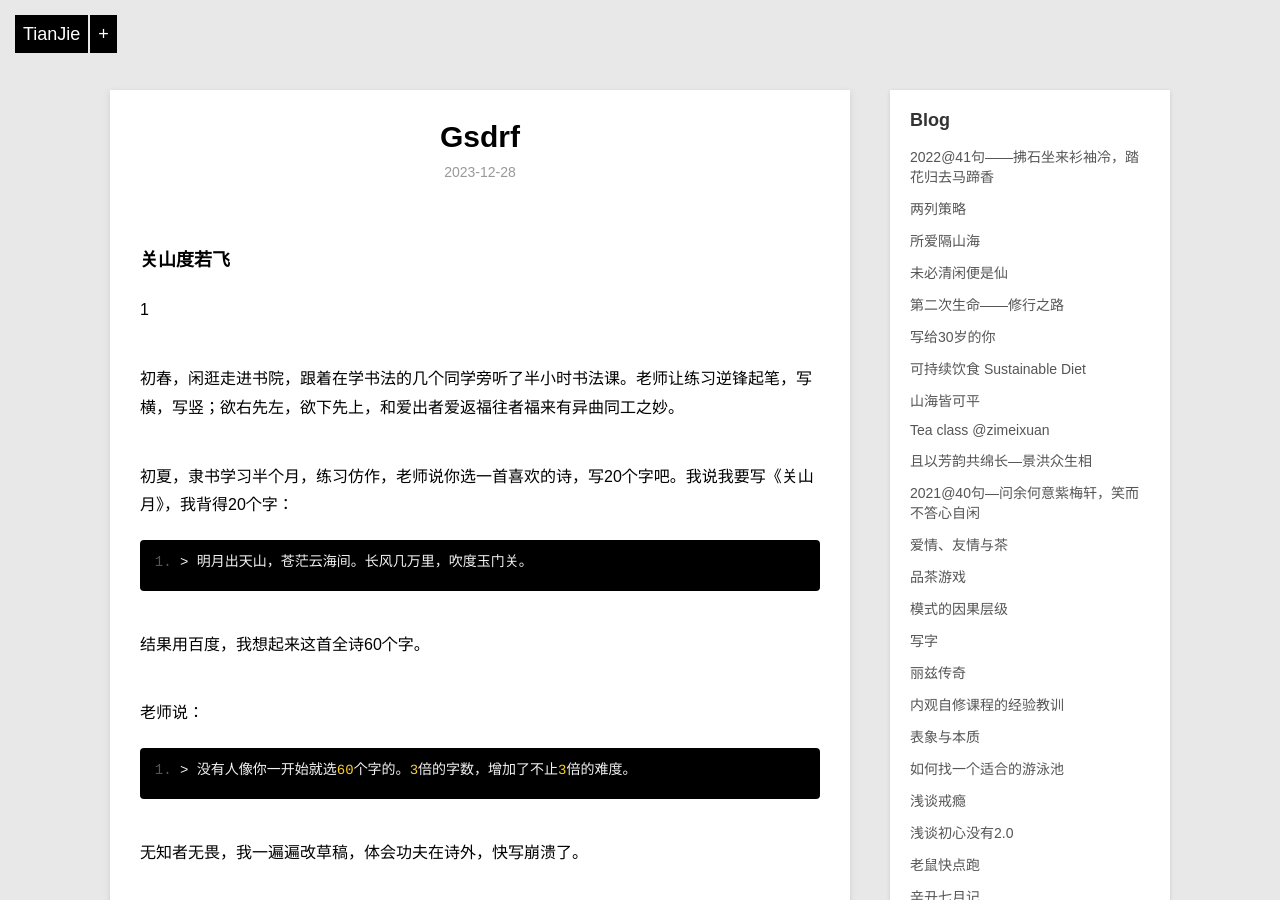
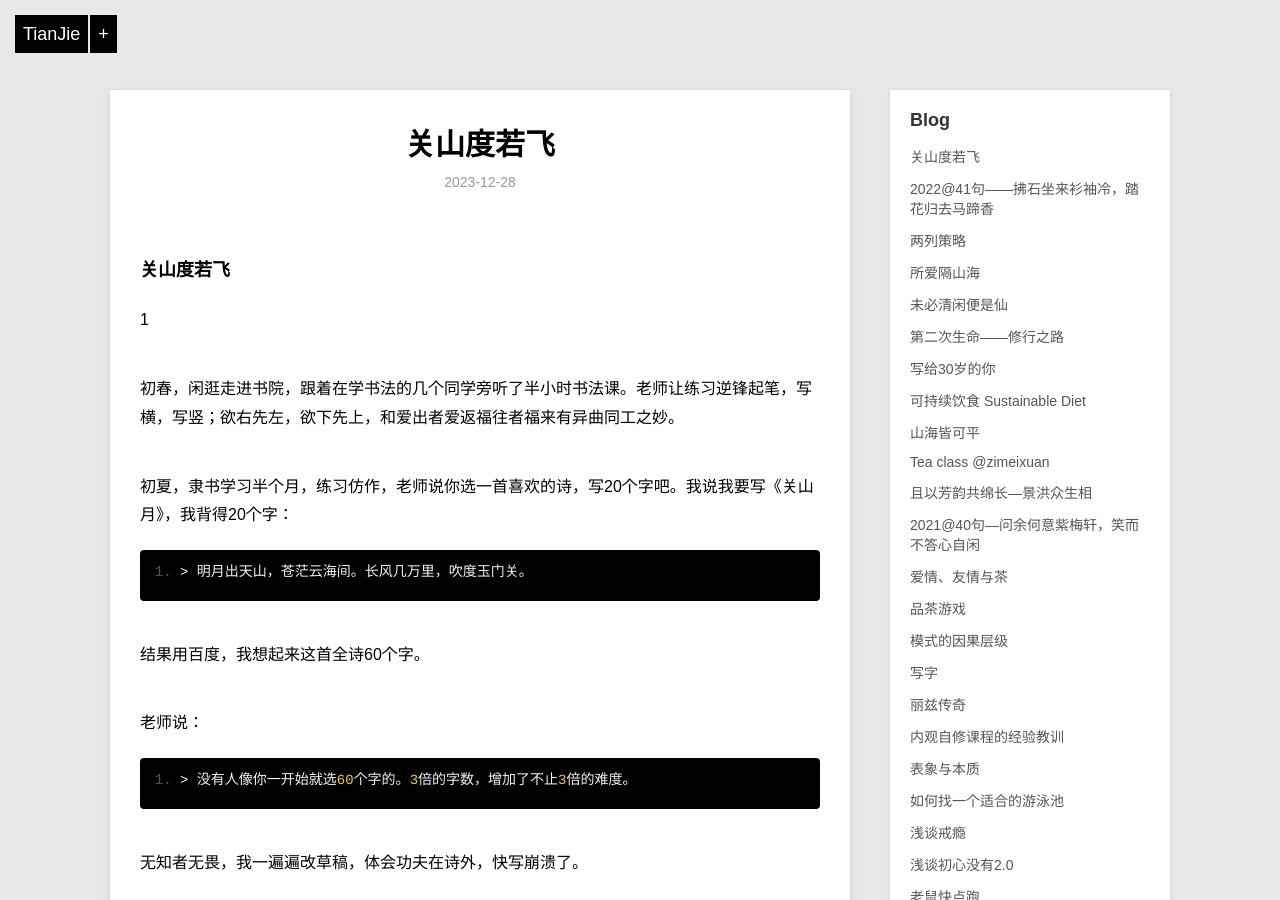
Before and after one commit to violettianjie/violettianjie.github.io, a Jekyll site: the page built from _posts/blog/2023-12-28-gsdrf.md, in a window 1280 px wide and 900 px high. Built offline with Jekyll 4.4.1, drawn with Linux system fonts in a browser that asks for light colours; our own code applies the rules of GitHub Pages for plain Markdown files.

Commit message:
Update 2023-12-28-gsdrf.md

```diff
--- a/_posts/blog/2023-12-28-gsdrf.md
+++ b/_posts/blog/2023-12-28-gsdrf.md
@@ -1,3 +1,9 @@
+---
+layout: post
+title: " 关山度若飞 "
+description: "书法第五年 "
+category: blog
+---
 
 
 ### 关山度若飞
```
